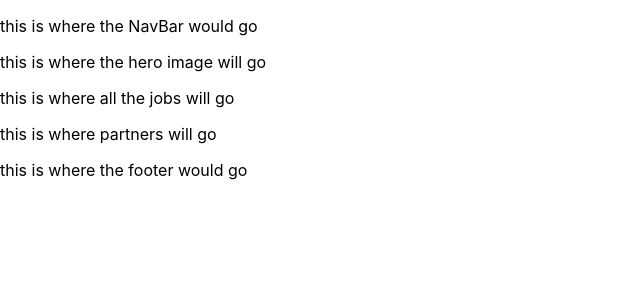
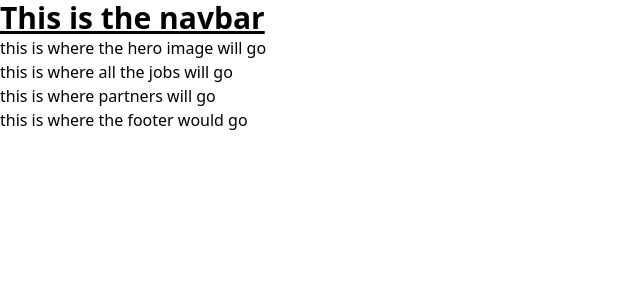
Before and after one commit to nadia-dj98/capstone-project-front-end, a React (Create React App) app in the folder voluntech/: page / in a window 1280 px wide. Shown: the top 300 px of the page, without its empty margins (0-640 px from the left). Built offline with nearby package versions, Linux system fonts and the light colour scheme.

Commit message:
add tailwind package

```diff
--- a/voluntech/package.json
+++ b/voluntech/package.json
@@ -34,5 +34,8 @@
       "last 1 firefox version",
       "last 1 safari version"
     ]
+  },
+  "devDependencies": {
+    "tailwindcss": "^3.2.6"
   }
 }
--- a/voluntech/src/App.js
+++ b/voluntech/src/App.js
@@ -14,6 +14,8 @@
     <Partners/>
     <Footer/>
 
+
+
    </>
   );
 }
--- a/voluntech/src/components/NavBar.js
+++ b/voluntech/src/components/NavBar.js
@@ -1,7 +1,9 @@
 const NavBar = () => {
     return (
         <>
-        <p>this is where the NavBar would go</p>
+        <p className="text-3xl font-bold underline">
+            This is the navbar
+        </p>
         </>
     );
 }
--- a/voluntech/src/index.css
+++ b/voluntech/src/index.css
@@ -1,13 +1,3 @@
-body {
-  margin: 0;
-  font-family: -apple-system, BlinkMacSystemFont, 'Segoe UI', 'Roboto', 'Oxygen',
-    'Ubuntu', 'Cantarell', 'Fira Sans', 'Droid Sans', 'Helvetica Neue',
-    sans-serif;
-  -webkit-font-smoothing: antialiased;
-  -moz-osx-font-smoothing: grayscale;
-}
-
-code {
-  font-family: source-code-pro, Menlo, Monaco, Consolas, 'Courier New',
-    monospace;
-}
+@tailwind base;
+@tailwind components;
+@tailwind utilities;
--- /dev/null
+++ b/voluntech/tailwind.config.js
@@ -0,0 +1,10 @@
+/** @type {import('tailwindcss').Config} */
+module.exports = {
+  content: [
+     "./src/**/*.{js,jsx,ts,tsx}",
+  ],
+  theme: {
+    extend: {},
+  },
+  plugins: [],
+}
```
Also changed, not shown: 1 other file (tests, documents, lock files or other folders).
